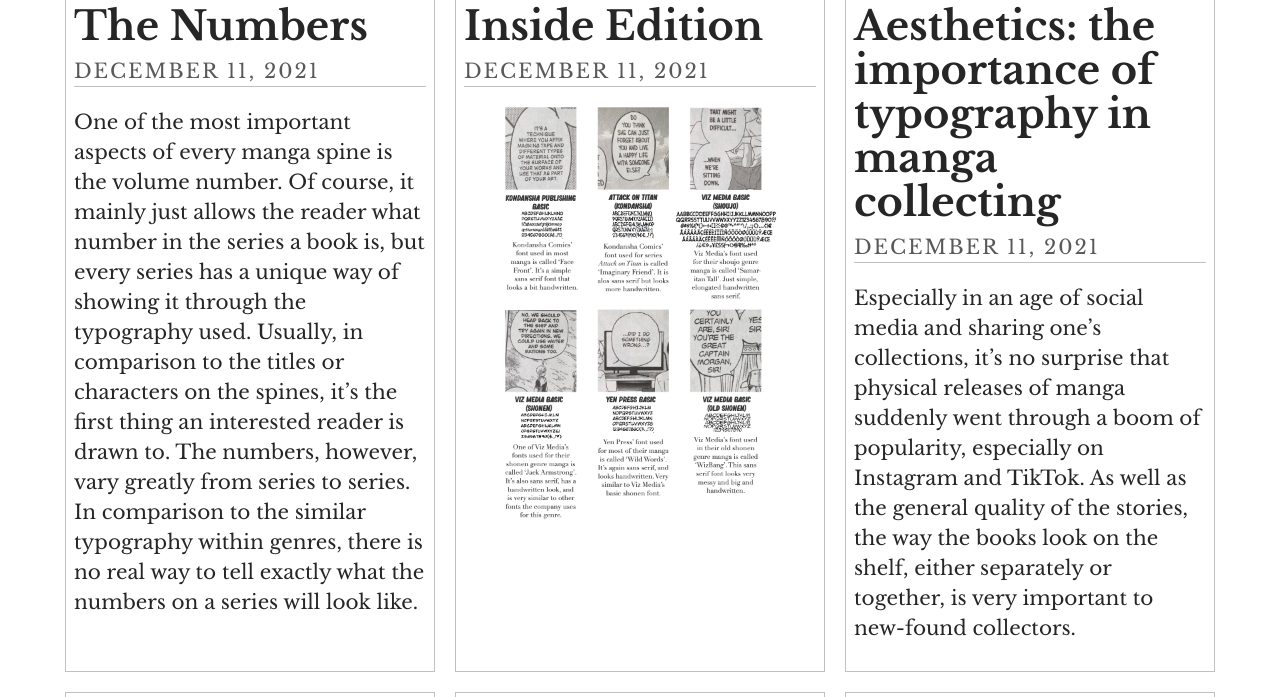
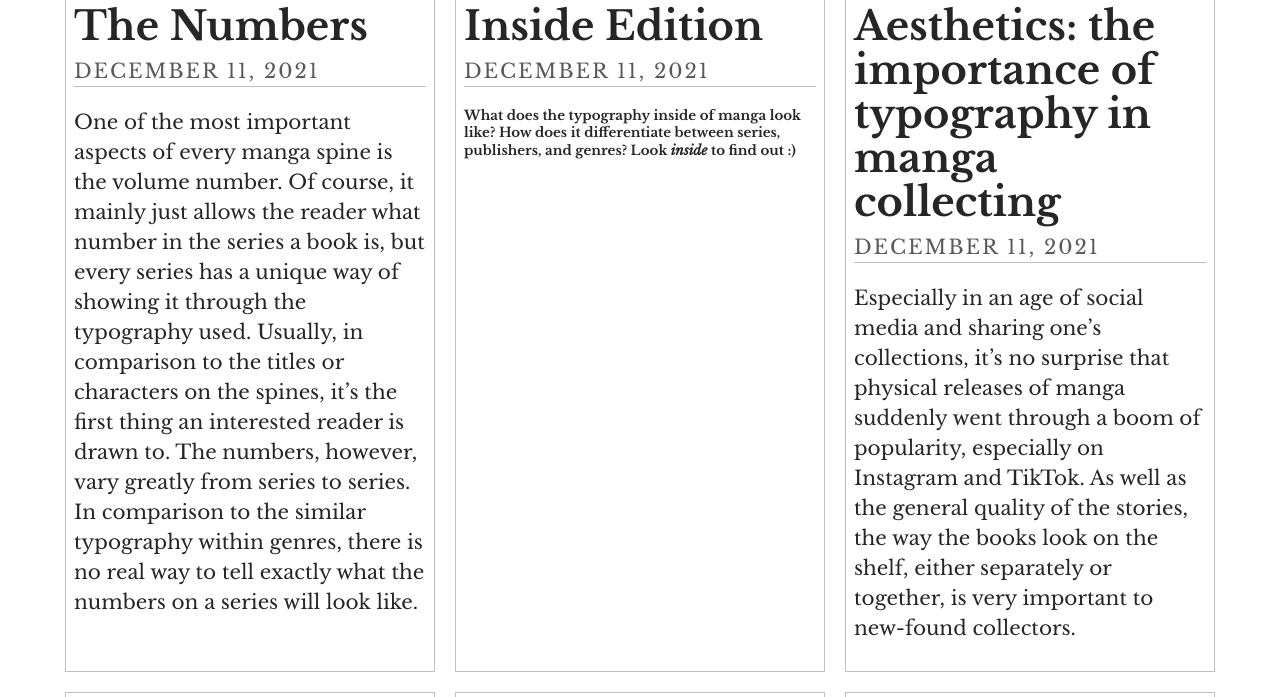
Before and after one commit to emmapollard/typographicdesign, a Jekyll site: the page built from index.html, in a window 1280 px wide and 900 px high, scrolled down 1078 px, cut to the strip 153-850 px from the top of the window. Built offline with Jekyll 4.4.1, drawn with Linux system fonts in a browser that asks for light colours; some web fonts are replaced; the list of posts is cut into pages by our own code.

Commit message:
Update Post “2021-12-11-inside-edition”

```diff
--- a/_posts/2021-12-11-inside-edition.md
+++ b/_posts/2021-12-11-inside-edition.md
@@ -6,9 +6,7 @@ image: ../uploads/img_7975.jpg
 title_color: "#ffffff"
 comments: false
 ---
-
-
-![](../uploads/png-base64f6f186329236e41a.png)
+###### What does the typography inside of manga look like? How does it differentiate between series, publishers, and genres? Look *inside* to find out :)
 
 ![](../uploads/img_7984.jpg)
 
@@ -27,3 +25,5 @@ Within dialogue, manga typesetters can use different fonts to get across emotion
 ## Characters
 
 The typeface change between characters often shows off their personality. On the left, series *Chainsaw Man* shows off this method perfectly.  The characters Power, Denji, and the unimportant side characters all have different fonts while speaking. This, again, gives personality to the words on the page and allows differentiation while reading.
+
+![](../uploads/png-base64f6f186329236e41a.png)
```
